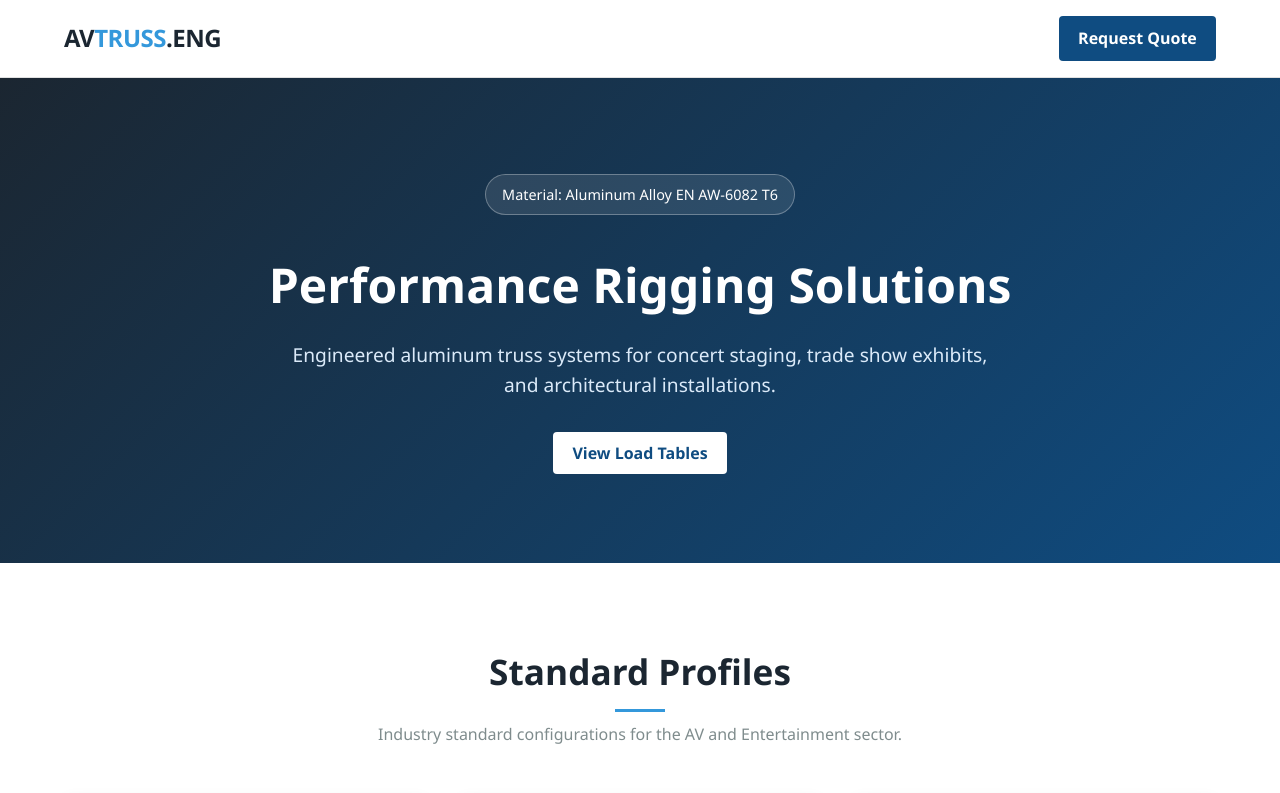
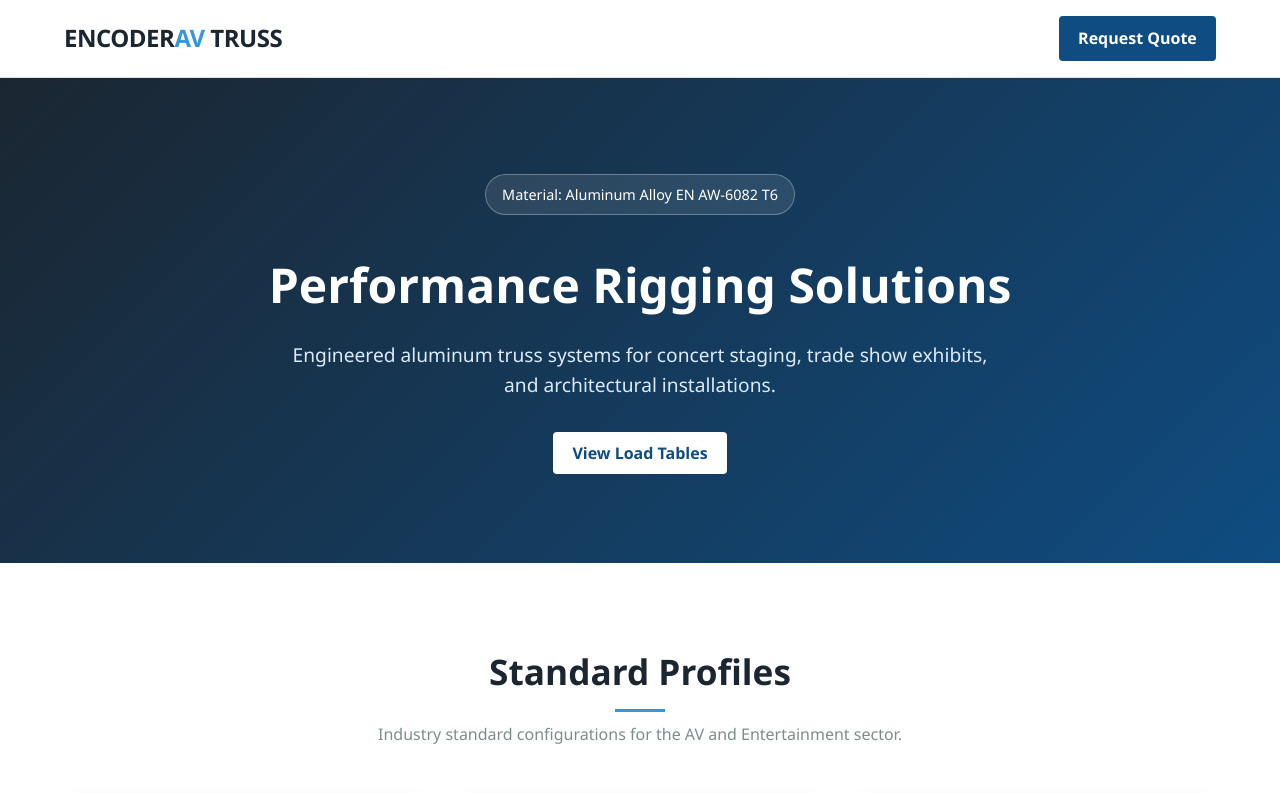
Before and after one commit to Ashwin-madhav/Truss, a plain HTML site: page index.html in a window 1280 px wide. Shown: the top 793 px of the page. Drawn offline with Linux system fonts and the light colour scheme.

Commit message:
Update index.html

```diff
--- a/index.html
+++ b/index.html
@@ -223,7 +223,7 @@
 <body>
 
     <nav>
-        <div class="brand">AV<span>Truss</span>.eng</div>
+        <div class="brand">Encoder<span>AV</span> Truss</div>
         <a href="#contact" class="cta-btn">Request Quote</a>
     </nav>
 
```
